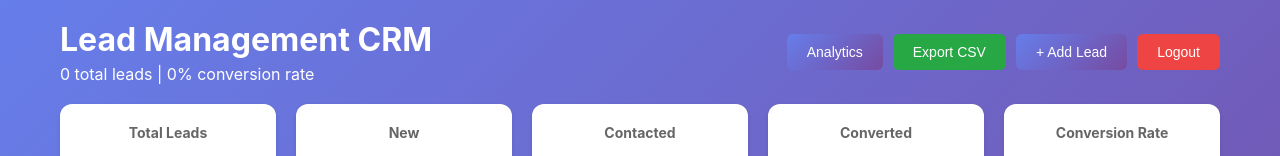
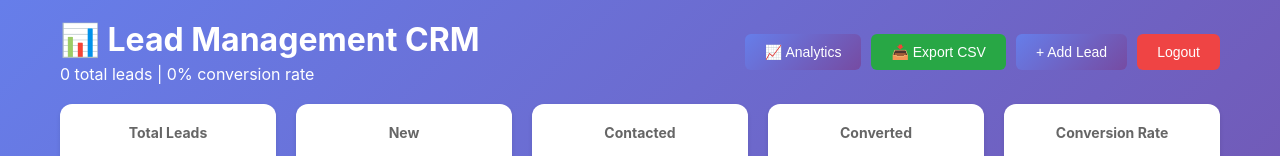
Before and after one commit to Sol-Ethio-Coder/FUTURE_FS_02, a React (Vite) app in the folder frontend/: page / in a window 1280 px wide. Shown: the top 156 px of the page. Built offline with nearby package versions, Linux system fonts and the light colour scheme; no server answers; sample sign-in values are in the browser's storage.

Commit message:
Update frontend

```diff
--- a/frontend/src/components/Dashboard.jsx
+++ b/frontend/src/components/Dashboard.jsx
@@ -1,4 +1,4 @@
-// DASHBOARD COMPONENT
+// DASHBOARD COMPONENT - UPDATED FOR PRODUCTION
 import React, { useState, useEffect } from 'react';
 import axios from 'axios';
 import LeadDetail from './LeadDetail';
@@ -7,6 +7,7 @@ import Analytics from './Analytics';
 import EditLeadModal from './EditLeadModal';
 import LoadingSkeleton from './LoadingSkeleton';
 import toast, { Toaster } from 'react-hot-toast';
+import API_URL from '../config';
 
 const Dashboard = ({ token, setToken }) => {
   const [leads, setLeads] = useState([]);
@@ -32,7 +33,7 @@ const Dashboard = ({ token, setToken }) => {
 
   const fetchLeads = async () => {
     try {
-      const response = await axios.get('http://localhost:5000/api/leads', {
+      const response = await axios.get(`${API_URL}/api/leads`, {
         headers: { 'x-auth-token': token }
       });
       setLeads(response.data);
@@ -49,7 +50,7 @@ const Dashboard = ({ token, setToken }) => {
 
   const updateStatus = async (leadId, newStatus) => {
     try {
-      await axios.put(`http://localhost:5000/api/leads/${leadId}/status`,
+      await axios.put(`${API_URL}/api/leads/${leadId}/status`,
         { status: newStatus },
         { headers: { 'x-auth-token': token } }
       );
@@ -63,7 +64,7 @@ const Dashboard = ({ token, setToken }) => {
   const deleteLead = async (leadId) => {
     if (window.confirm('Are you sure you want to delete this lead?')) {
       try {
-        await axios.delete(`http://localhost:5000/api/leads/${leadId}`, {
+        await axios.delete(`${API_URL}/api/leads/${leadId}`, {
           headers: { 'x-auth-token': token }
         });
         fetchLeads();
@@ -84,7 +85,7 @@ const Dashboard = ({ token, setToken }) => {
     if (window.confirm(`Delete ${selectedLeads.length} leads?`)) {
       try {
         await Promise.all(selectedLeads.map(id =>
-          axios.delete(`http://localhost:5000/api/leads/${id}`, {
+          axios.delete(`${API_URL}/api/leads/${id}`, {
             headers: { 'x-auth-token': token }
           })
         ));
@@ -105,7 +106,7 @@ const Dashboard = ({ token, setToken }) => {
 
     try {
       await Promise.all(selectedLeads.map(id =>
-        axios.put(`http://localhost:5000/api/leads/${id}/status`,
+        axios.put(`${API_URL}/api/leads/${id}/status`,
           { status: newStatus },
           { headers: { 'x-auth-token': token } }
         )
@@ -196,17 +197,17 @@ const Dashboard = ({ token, setToken }) => {
 
       <div className="header">
         <div>
-          <h1>Lead Management CRM</h1>
+          <h1>📊 Lead Management CRM</h1>
           <p style={{ color: 'white', marginTop: '5px' }}>
             {stats.total} total leads | {stats.conversionRate}% conversion rate
           </p>
         </div>
         <div style={{ display: 'flex', gap: '10px', flexWrap: 'wrap' }}>
           <button onClick={() => setShowAnalytics(!showAnalytics)} className="btn btn-primary">
-            Analytics
+            📈 Analytics
           </button>
           <button onClick={exportToCSV} className="btn btn-success" style={{ background: '#28a745' }}>
-            Export CSV
+            📥 Export CSV
           </button>
           <button onClick={() => setShowAddModal(true)} className="btn btn-primary">
             + Add Lead
--- a/frontend/src/components/Login.jsx
+++ b/frontend/src/components/Login.jsx
@@ -1,7 +1,8 @@
-// LOGIN COMPONENT
+// LOGIN COMPONENT - UPDATED FOR PRODUCTION
 import React, { useState } from 'react';
 import axios from 'axios';
 import { useNavigate } from 'react-router-dom';
+import API_URL from '../config';  // Import the config
 
 const Login = ({ setToken }) => {
   const [username, setUsername] = useState('');
@@ -9,7 +10,7 @@ const Login = ({ setToken }) => {
   const [error, setError] = useState('');
   const [loading, setLoading] = useState(false);
   const [isRegistering, setIsRegistering] = useState(false);
-  const navigate = useNavigate(); // Add navigation hook
+  const navigate = useNavigate();
 
   const handleSubmit = async (e) => {
     e.preventDefault();
@@ -20,7 +21,8 @@ const Login = ({ setToken }) => {
 
     try {
       const endpoint = isRegistering ? '/api/auth/register' : '/api/auth/login';
-      const url = `http://localhost:5000${endpoint}`;
+      // Use API_URL from config instead of localhost
+      const url = `${API_URL}${endpoint}`;
       console.log('Calling:', url);
 
       const response = await axios.post(url, {
@@ -36,10 +38,10 @@ const Login = ({ setToken }) => {
       // Force navigation to dashboard
       navigate('/');
 
-      setLoading(false);
     } catch (err) {
       console.error('Error details:', err);
       setError(err.response?.data?.msg || err.message || 'Authentication failed');
+    } finally {
       setLoading(false);
     }
   };
--- a/frontend/src/config.js
+++ b/frontend/src/config.js
@@ -1,4 +1,7 @@
-// Use your deployed backend URL from Render
+// Production URL - Update with your actual Render backend URL
 const API_URL = 'https://crm-backend-aub8.onrender.com/';
 
+// For local development, uncomment this line and comment the above:
+// const API_URL = 'http://localhost:5000';
+
 export default API_URL;
```
